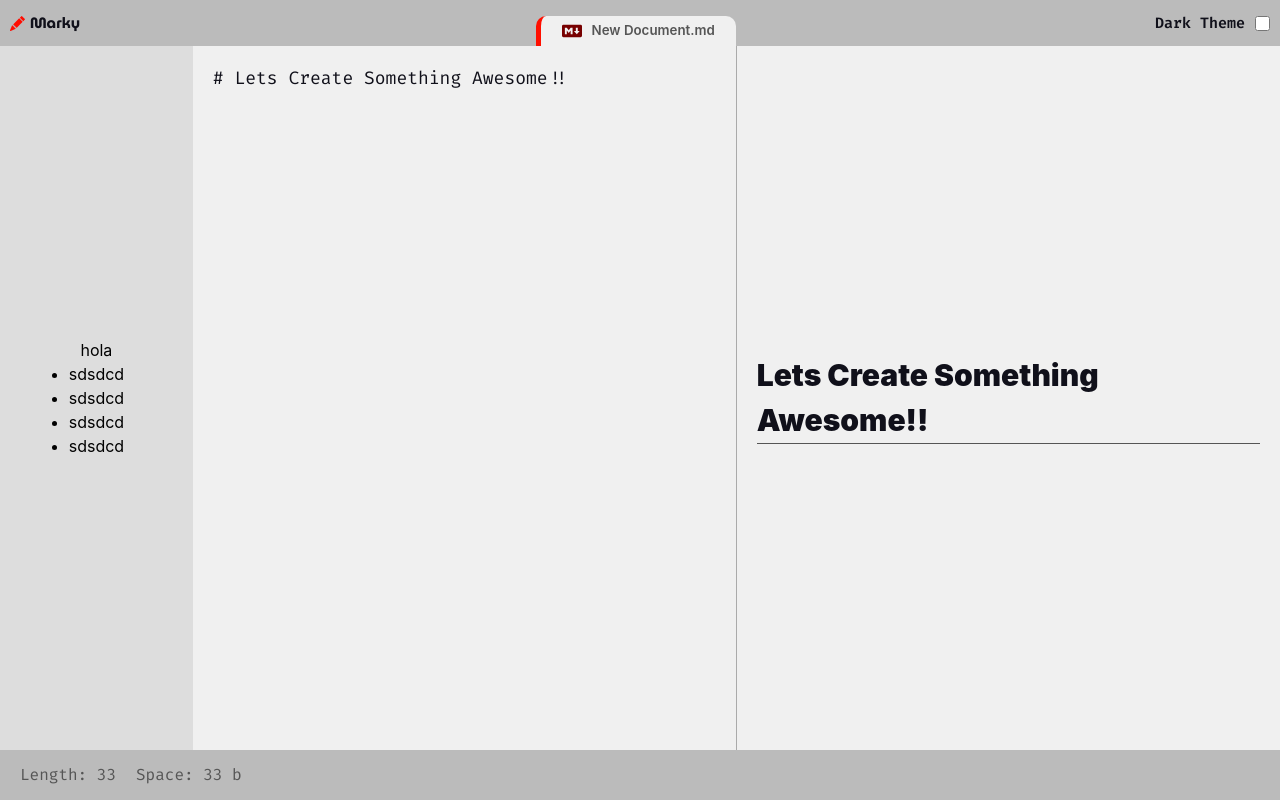
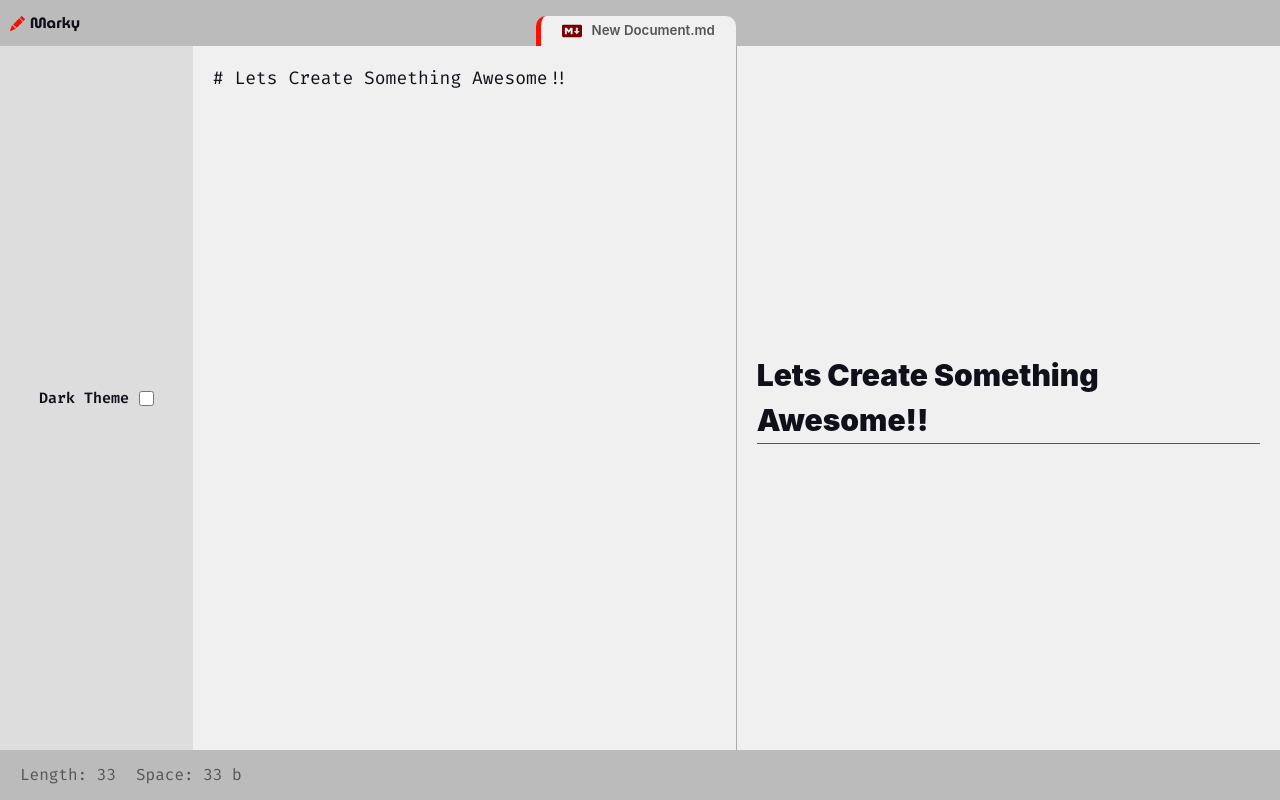
Before and after one commit to andyechc/marky, a React (Vite) app: page / in a window 1280 px wide. Built offline with nearby package versions, Linux system fonts and the light colour scheme.

Commit message:
Migrating the Theme component to Menu sidebar

```diff
--- a/src/components/editor/menu/index.jsx
+++ b/src/components/editor/menu/index.jsx
@@ -1,18 +1,10 @@
+import ThemeCheckbox from './themeCheckbox'
 import './menu.css'
 
 function Comp () {
   return (
     <aside className="menu">
-      <header>
-        hola
-      </header>
-
-      <ul>
-        <li>sdsdcd</li>
-        <li>sdsdcd</li>
-        <li>sdsdcd</li>
-        <li>sdsdcd</li>
-      </ul>
+      <ThemeCheckbox />
     </aside>
   )
 }
--- a/src/components/header/index.jsx
+++ b/src/components/header/index.jsx
@@ -1,12 +1,10 @@
 import Logo from '../logo'
-import ThemeCheckbox from './themeCheckbox'
 import './header.css'
 
 const Header = () => {
   return (
     <header className="header">
       <Logo />
-      <ThemeCheckbox />
     </header>
   )
 }
```
Also changed, not shown: src/components/editor/menu/themeCheckbox/index.jsx (renamed from src/components/header/themeCheckbox/index.jsx), src/components/editor/menu/themeCheckbox/themeCheckbox.css (renamed from src/components/header/themeCheckbox/themeCheckbox.css).
